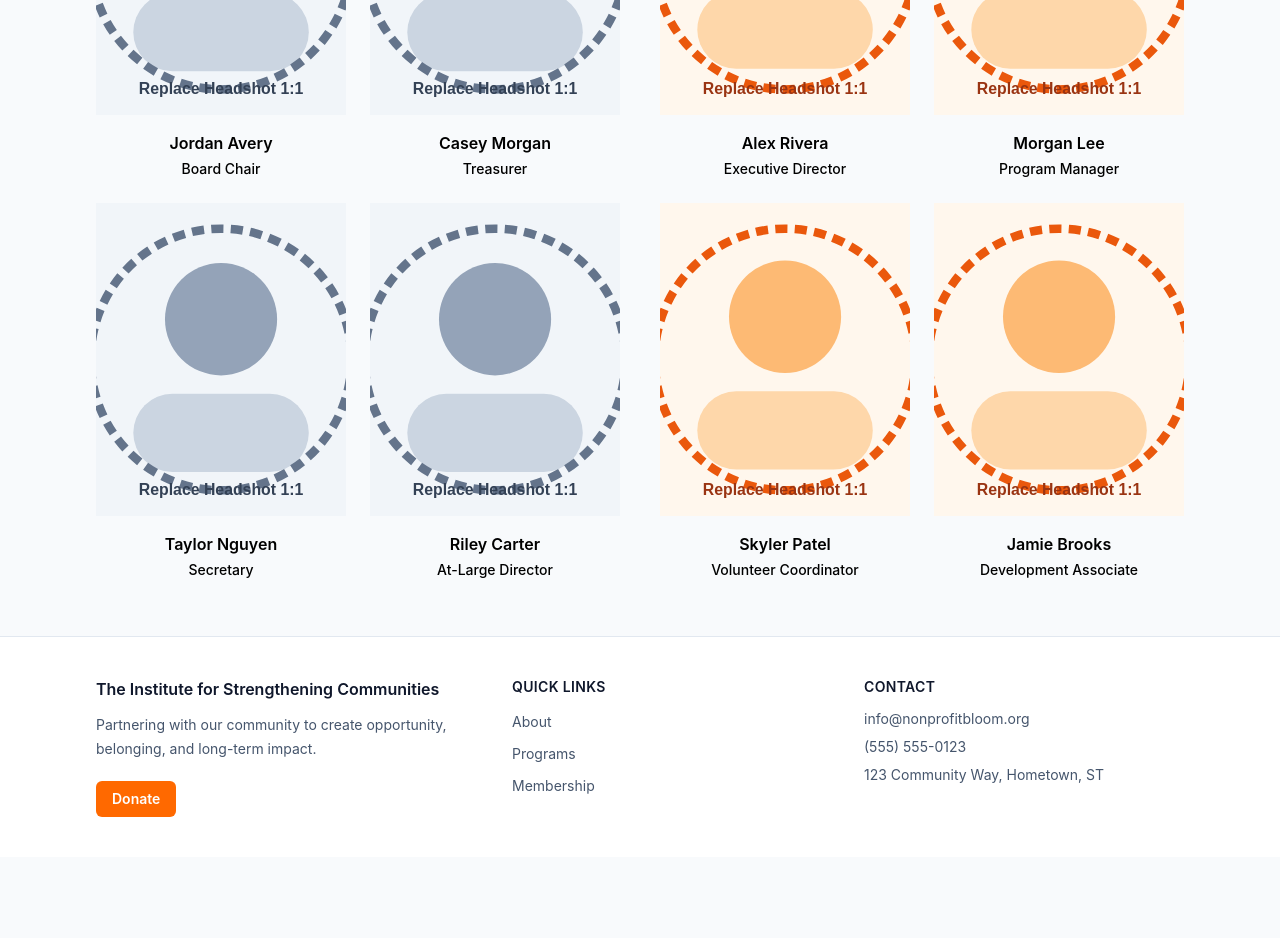
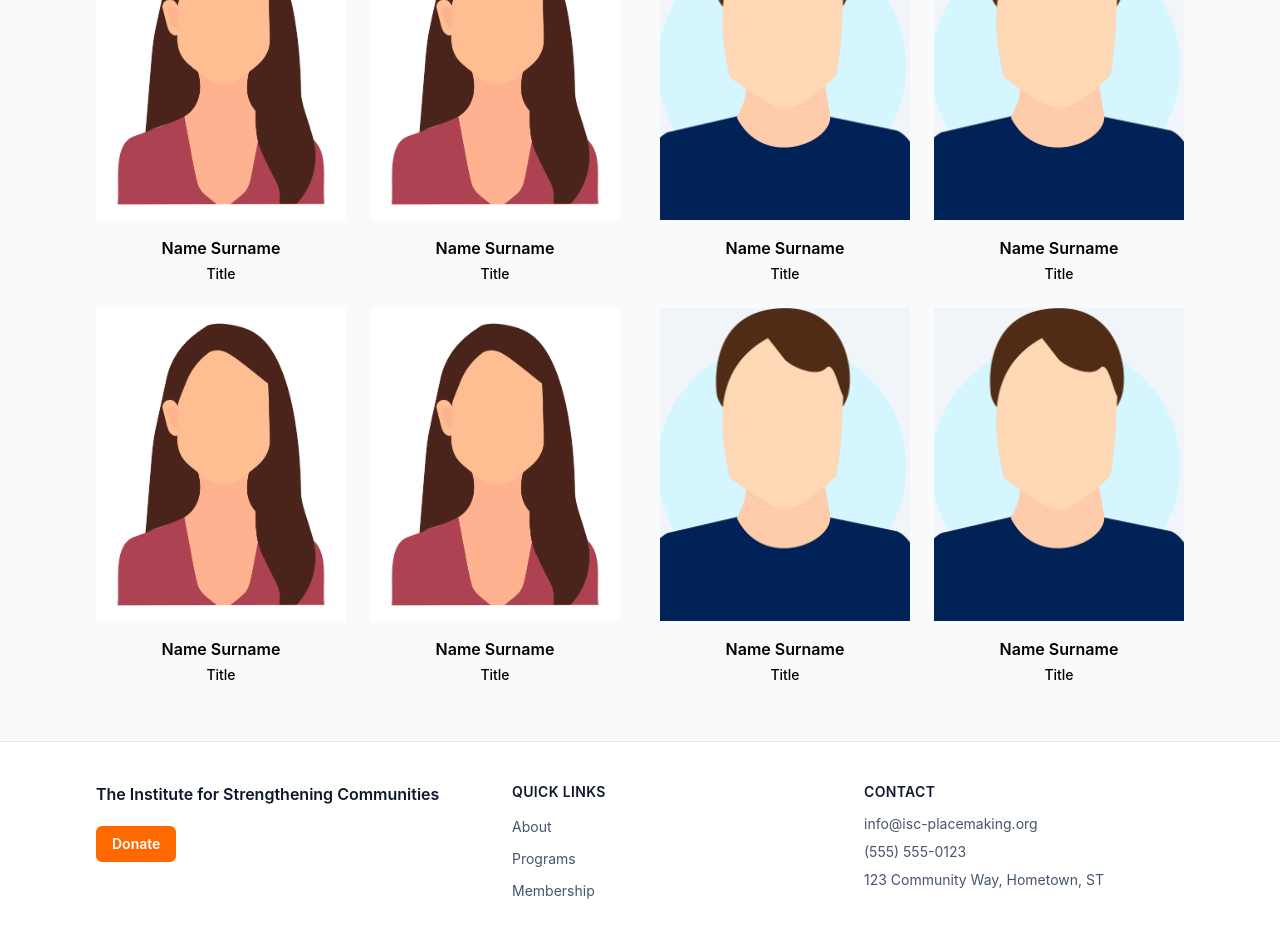
Before and after one commit to LukeDPerron/The-Institute-for-Strengthening-Communities, a Next.js app: page /about in a window 1280 px wide. Shown: the part 1760-2698 px from the top of the page. Before the commit the page ends 2617 px from the top, so only its background shows below. Built offline with nearby package versions, Linux system fonts and the light colour scheme.

Commit message:
resized and added placegolders for images and removed extra navbar

```diff
--- a/app/about/page.tsx
+++ b/app/about/page.tsx
@@ -20,55 +20,55 @@ type TeamMember = {
 
 const boardMembers: TeamMember[] = [
   {
-    name: "Jordan Avery",
-    role: "Board Chair",
+    name: "Name Surname",
+    role: "Title",
     bio: "Leads strategic partnerships and helps align programs with community priorities.",
-    imageSrc: "/images/about/board-headshot-placeholder.svg",
+    imageSrc: "/images/about/femaleplace.jpg",
   },
   {
-    name: "Casey Morgan",
-    role: "Treasurer",
+    name: "Name Surname",
+    role: "Title",
     bio: "Supports sustainable growth and transparent stewardship for every donor dollar.",
-    imageSrc: "/images/about/board-headshot-placeholder.svg",
+    imageSrc: "/images/about/femaleplace.jpg",
   },
   {
-    name: "Taylor Nguyen",
-    role: "Secretary",
+    name: "Name Surname",
+    role: "Title",
     bio: "Champions neighborhood listening sessions and volunteer engagement.",
-    imageSrc: "/images/about/board-headshot-placeholder.svg",
+    imageSrc: "/images/about/femaleplace.jpg",
   },
   {
-    name: "Riley Carter",
-    role: "At-Large Director",
+    name: "Name Surname",
+    role: "Title",
     bio: "Brings experience in youth programming and cross-sector collaboration.",
-    imageSrc: "/images/about/board-headshot-placeholder.svg",
+    imageSrc: "/images/about/femaleplace.jpg",
   },
 ];
 
 const staffMembers: TeamMember[] = [
   {
-    name: "Alex Rivera",
-    role: "Executive Director",
+    name: "Name Surname",
+    role: "Title",
     bio: "Guides mission delivery and long-term impact planning across all programs.",
-    imageSrc: "/images/about/staff-headshot-placeholder.svg",
+    imageSrc: "/images/about/Maleplace.png",
   },
   {
-    name: "Morgan Lee",
-    role: "Program Manager",
+    name: "Name Surname",
+    role: "Title",
     bio: "Coordinates community workshops, events, and outcomes reporting.",
-    imageSrc: "/images/about/staff-headshot-placeholder.svg",
+    imageSrc: "/images/about/Maleplace.png",
   },
   {
-    name: "Skyler Patel",
-    role: "Volunteer Coordinator",
+    name: "Name Surname",
+    role: "Title",
     bio: "Connects volunteers to meaningful projects that strengthen neighborhoods.",
-    imageSrc: "/images/about/staff-headshot-placeholder.svg",
+    imageSrc: "/images/about/Maleplace.png",
   },
   {
-    name: "Jamie Brooks",
-    role: "Development Associate",
+    name: "Name Surname",
+    role: "Title",
     bio: "Builds donor relationships and supports fundraising campaigns.",
-    imageSrc: "/images/about/staff-headshot-placeholder.svg",
+    imageSrc: "/images/about/Maleplace.png",
   },
 ];
 
@@ -141,7 +141,7 @@ function StorySection({
   reverse?: boolean;
 }) {
   return (
-    <section id={id} className="mx-auto max-w-6xl px-4 py-14 sm:px-6 lg:px-8">
+    <section id={id} className="mx-auto max-w-7xl px-4 py-14 sm:px-6 lg:px-8">
       <div
         className={`grid items-center gap-10 lg:grid-cols-2 ${
           reverse ? "lg:[&>*:first-child]:order-2" : ""
@@ -172,7 +172,7 @@ export default function AboutPage() {
     <>
       {/* Full-width banner — replace aboutImageSources.hero (top of file) with your final asset */}
       <div className="mx-auto w-full max-w-7xl px-4 pt-6 sm:px-6 lg:px-8">
-        <div className="relative h-64 overflow-hidden sm:h-80 lg:h-[420px]">
+        <div className="relative h-64 overflow-hidden rounded-xl sm:h-80 lg:h-[420px]">
           <Image
             src={aboutImageSources.hero}
             alt="About page banner"
--- a/components/layout/footer.tsx
+++ b/components/layout/footer.tsx
@@ -8,10 +8,7 @@ export function Footer() {
       <div className="mx-auto grid max-w-6xl gap-8 px-4 py-10 sm:px-6 lg:grid-cols-[1.2fr_1fr_1fr] lg:px-8">
         <section>
           <h2 className="text-base font-semibold text-slate-900">{siteConfig.name}</h2>
-          <p className="mt-3 max-w-md text-sm leading-6 text-slate-600">
-            Partnering with our community to create opportunity, belonging, and
-            long-term impact.
-          </p>
+
           <Link
             href={siteConfig.donateHref}
             className="mt-5 inline-flex rounded-md bg-orange-500 px-4 py-2 text-sm font-semibold text-white transition-colors hover:bg-orange-600 focus-visible:outline focus-visible:outline-2 focus-visible:outline-offset-2 focus-visible:outline-orange-500"
@@ -43,7 +40,7 @@ export function Footer() {
             Contact
           </h3>
           <ul className="mt-3 space-y-2 text-sm text-slate-600">
-            <li>info@nonprofitbloom.org</li>
+            <li>info@isc-placemaking.org</li>
             <li>(555) 555-0123</li>
             <li>123 Community Way, Hometown, ST</li>
           </ul>
--- a/components/layout/navbar.tsx
+++ b/components/layout/navbar.tsx
@@ -27,7 +27,7 @@ export function Navbar() {
             width={619}
             height={70}
             priority
-            className="h-auto w-48 sm:w-56 lg:w-64"
+            className="h-auto w-48 sm:w-56 lg:w-120"
           />
         </Link>
 
```
Also changed, not shown: public/images/about/Maleplace.png (added), public/images/about/femaleplace.jpg (added).
